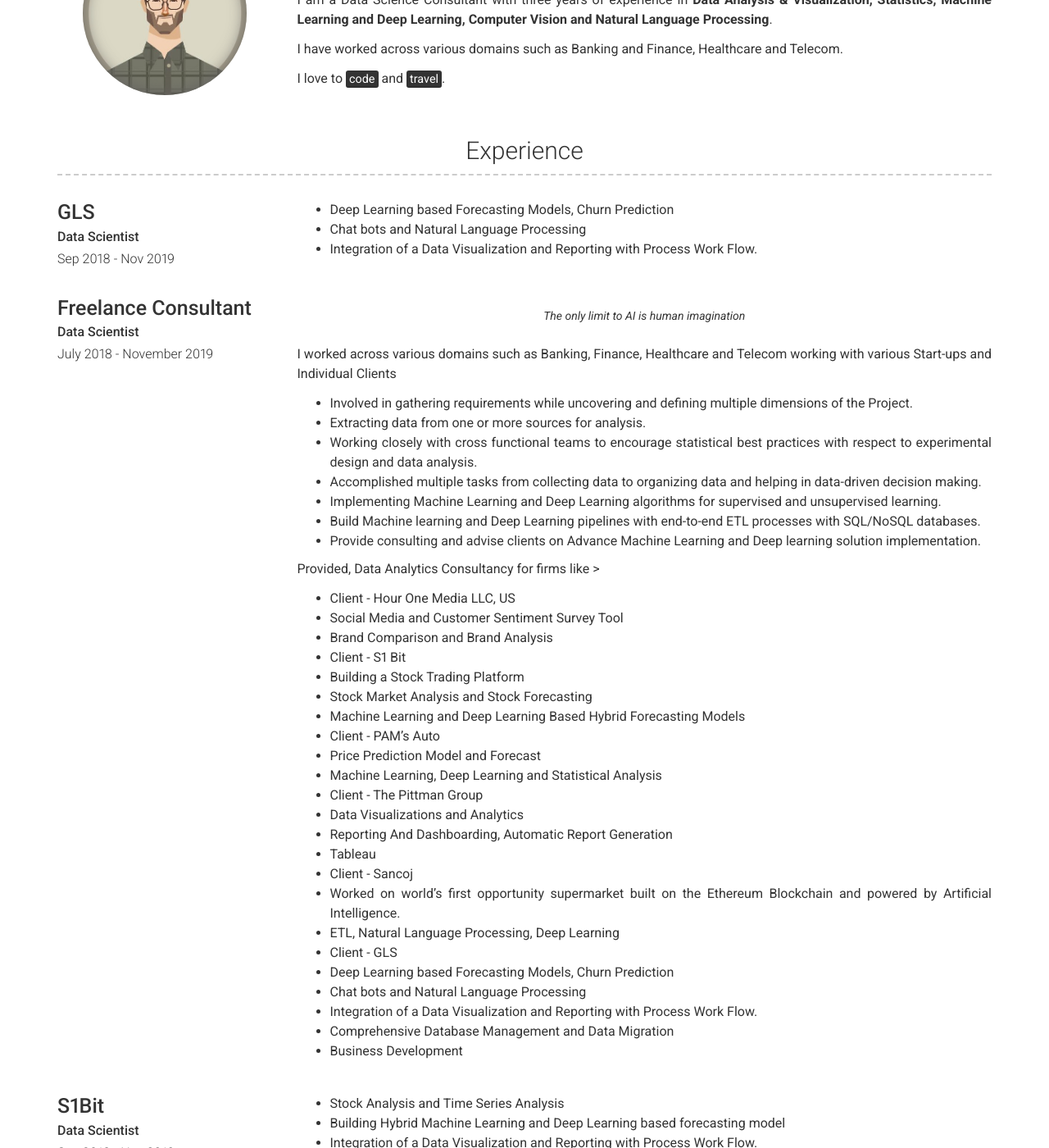
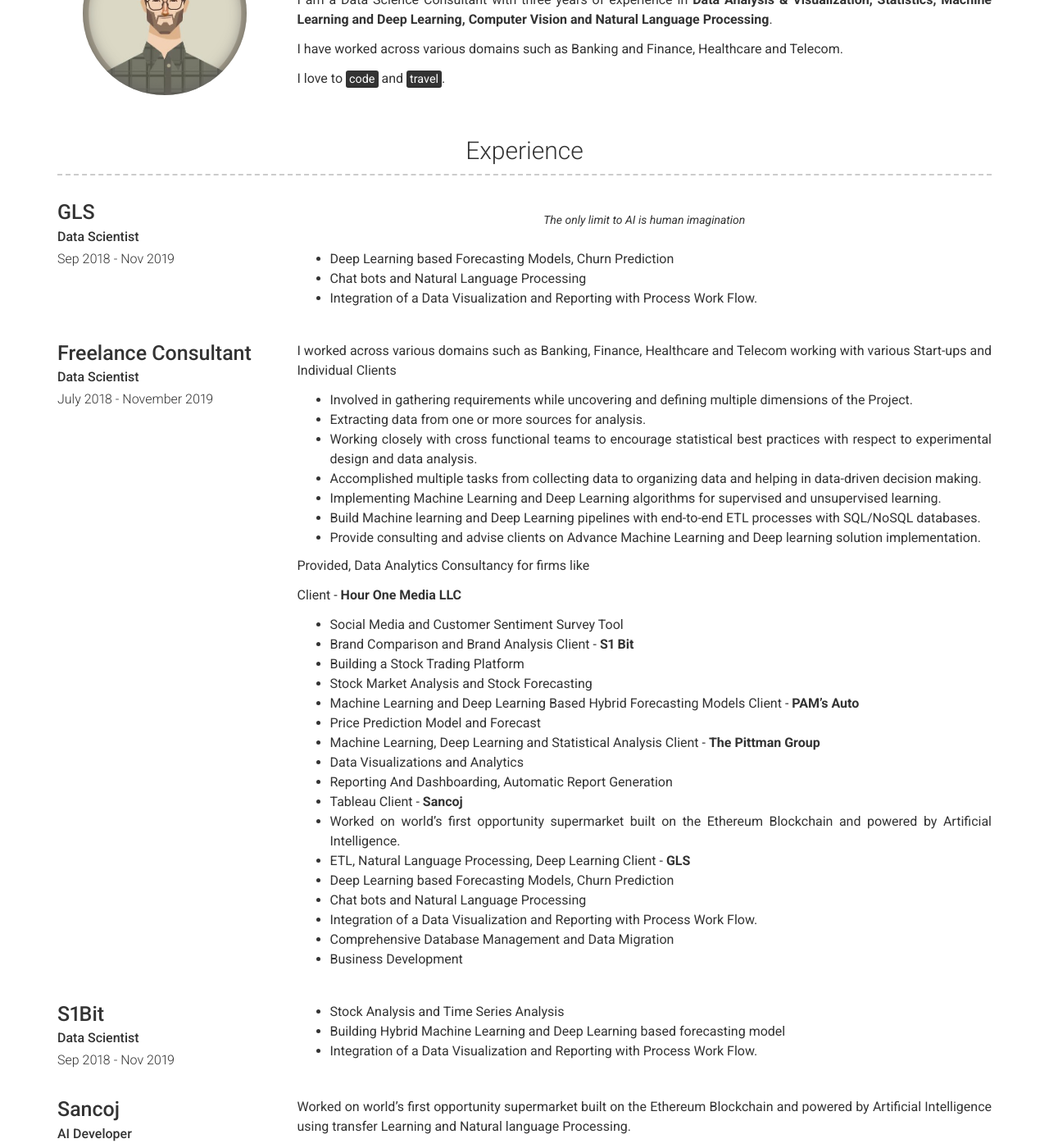
Before and after one commit to ShivamPanchal/shivam.github.io, a Jekyll site: the page built from index.md, in a window 1280 px wide and 1400 px high, scrolled down 386 px. Shown: the whole window at 82% size. Built offline with Jekyll 4.4.1, drawn with Linux system fonts in a browser that asks for light colours.

```diff
--- a/_data/experience.yml
+++ b/_data/experience.yml
@@ -3,6 +3,8 @@
   jobs:
     - title: Data Scientist
       dates: Sep 2018 - Nov 2019
+  quote: >
+   The only limit to AI is human imagination
   description: | # this will include new lines to allow paragraphs
     - Deep Learning based Forecasting Models, Churn Prediction
     - Chat bots and Natural Language Processing
@@ -12,8 +14,6 @@
   job_title: Data Scientist
   #link: https://www.freelancer.com/u/shivampanchal
   dates: July 2018 - November 2019
-  quote: >
-   The only limit to AI is human imagination
   description: | # this will include new lines to allow paragraphs
    I worked across various domains such as Banking, Finance, Healthcare and Telecom working with various Start-ups and Individual Clients
 
@@ -26,26 +26,26 @@
      - Provide consulting and advise clients on Advance Machine Learning and Deep learning solution implementation.
 
 
-     Provided, Data Analytics Consultancy for firms like >
+     Provided, Data Analytics Consultancy for firms like
 
-     - Client - Hour One Media LLC, US
+     Client - **Hour One Media LLC**
      - Social Media and Customer Sentiment Survey Tool
      - Brand Comparison and Brand Analysis
-     - Client - S1 Bit
+     Client - **S1 Bit**
      - Building a Stock Trading Platform
      - Stock Market Analysis and Stock Forecasting
      - Machine Learning and Deep Learning Based Hybrid Forecasting Models
-     - Client - PAM's Auto
+     Client - **PAM's Auto**
      - Price Prediction Model and Forecast
      - Machine Learning, Deep Learning and Statistical Analysis
-     - Client - The Pittman Group
+     Client - **The Pittman Group**
      - Data Visualizations and Analytics
      - Reporting And Dashboarding, Automatic Report Generation
      - Tableau
-     - Client - Sancoj
+     Client - **Sancoj**
      - Worked on world's first opportunity supermarket built on the Ethereum Blockchain and powered by Artificial Intelligence.
      - ETL, Natural Language Processing, Deep Learning
-     - Client - GLS
+     Client - **GLS**
      - Deep Learning based Forecasting Models, Churn Prediction
      - Chat bots and Natural Language Processing
      - Integration of a Data Visualization and Reporting with Process Work Flow.
```
